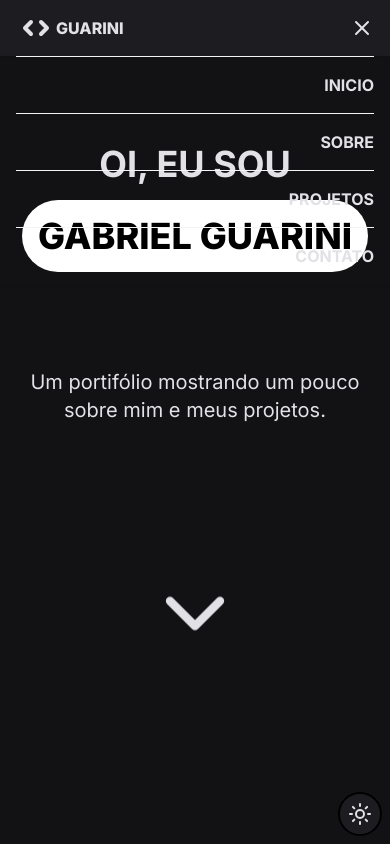
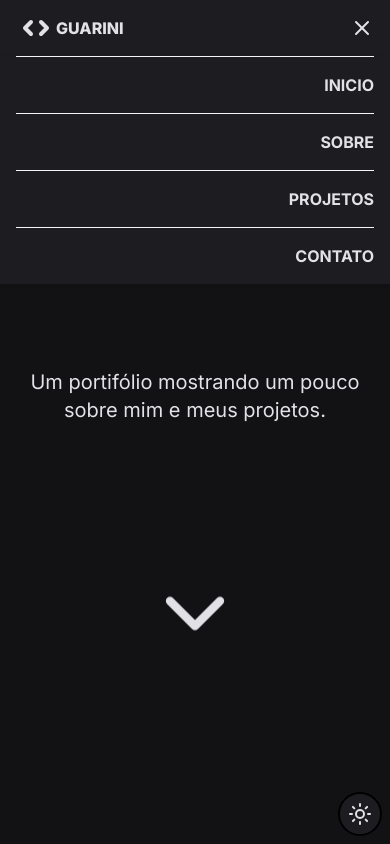
Before and after one commit to gabrielrguarini/portifolio, a Next.js app: page / in a window 390 px wide. Both pictures are taken after a click on the button 362 px from the left and 28 px from the top of the page. Shown: the top 844 px of the page. Built offline with nearby package versions, Linux system fonts and the light colour scheme.

Commit message:
fix: mobile menu

```diff
--- a/src/app/layout.tsx
+++ b/src/app/layout.tsx
@@ -18,7 +18,7 @@ export default function RootLayout({
     <html lang="pt-BR">
       <body
         id="INICIO"
-        className={`!scroll-smooth ${inter.className} scrollbar scrollbar-track-inherit scrollbar-thumb-blue-700 scrollbar-w-2 scrollbar-thumb-rounded-full`}
+        className={`!scroll-smooth ${inter.className} scrollbar scrollbar-track-inherit scrollbar-thumb-blue-700 scrollbar-thumb-rounded-full scrollbar-w-2`}
       >
         {children}
       </body>
--- a/src/components/header.tsx
+++ b/src/components/header.tsx
@@ -32,7 +32,9 @@ export default function Header({ isDark }: { isDark: boolean }) {
           {isOpen ? <X /> : <Menu />}
         </button>
         {isOpen && (
-          <ul className="fixed right-0 top-14 w-screen animate-menu list-none px-4 text-end shadow sm:hidden">
+          <ul
+            className={`${isDark ? "bg-dark-secondary" : "bg-white"} fixed right-0 top-14 w-screen animate-menu list-none px-4 text-end shadow sm:hidden`}
+          >
             <Link href={"#INICIO"}>
               <li
                 onClick={() => setIsOpen(false)}
```
